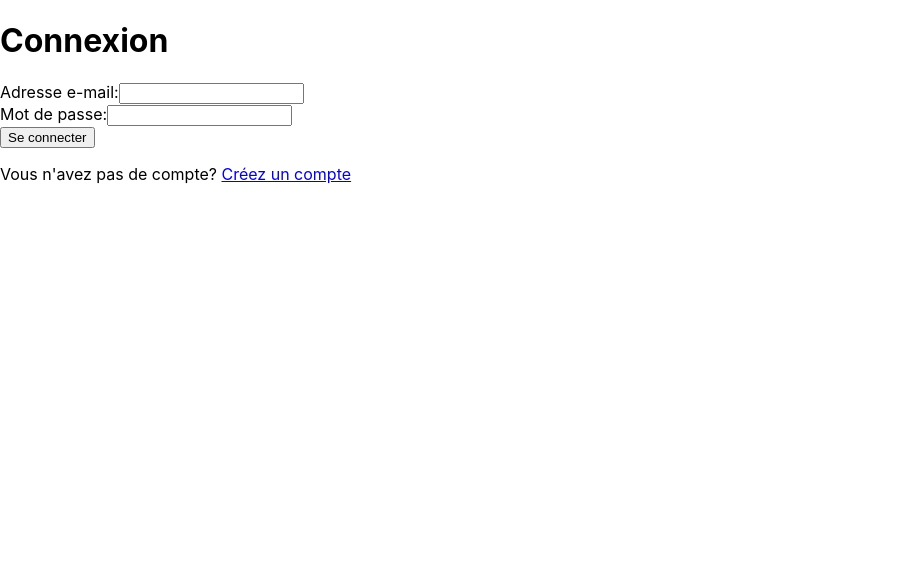
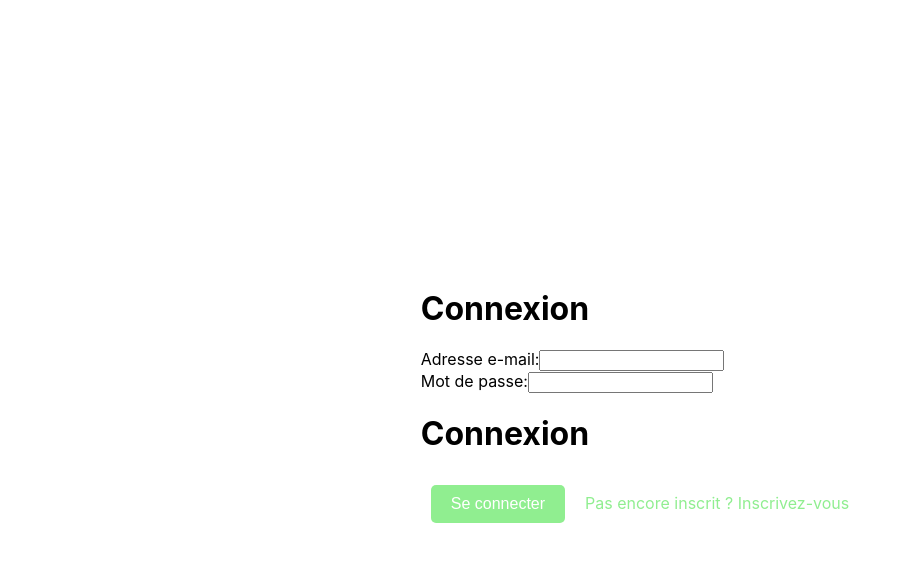
Before and after one commit to Re-LL/MSPR, a React (Create React App) app in the folder msprapp/: page / in a window 1280 px wide. Shown: the top 562 px of the page, without its empty margins (0-911 px from the left). Built offline with nearby package versions, Linux system fonts and the light colour scheme.

Commit message:
CSS V0.1

```diff
--- a/msprapp/package.json
+++ b/msprapp/package.json
@@ -10,6 +10,7 @@
     "react-dom": "^18.2.0",
     "react-router-dom": "^6.10.0",
     "react-scripts": "5.0.1",
+    "styled-components": "^5.3.9",
     "web-vitals": "^2.1.4"
   },
   "scripts": {
--- a/msprapp/src/App.js
+++ b/msprapp/src/App.js
@@ -1,16 +1,18 @@
-
 import React from 'react';
 import { BrowserRouter as Router, Route, Routes } from 'react-router-dom';
 import Connexion from './Connexion';
 import Inscription from './Inscription';
+import { Container } from './styles';
 
 const App = () => {
   return (
     <Router>
-      <Routes>
-        <Route path="/" element={<Connexion />} />
-        <Route path="/inscription" element={<Inscription />} />
-      </Routes>
+      <Container>
+        <Routes>
+          <Route path="/" element={<Connexion />} />
+          <Route path="/inscription" element={<Inscription />} />
+        </Routes>
+      </Container>
     </Router>
   );
 };
--- a/msprapp/src/Connexion.js
+++ b/msprapp/src/Connexion.js
@@ -1,6 +1,5 @@
-
 import React, { useState } from 'react';
-import { Link } from 'react-router-dom';
+import { MainButton, NavLink } from './styles.js';
 
 const Connexion = () => {
   const [email, setEmail] = useState('');
@@ -8,7 +7,7 @@ const Connexion = () => {
 
   const handleSubmit = async (e) => {
     e.preventDefault();
-    // todo vérifier et envoyer identifiants api
+    // À faire : vérifier et envoyer les identifiants à l'API
   };
 
   return (
@@ -33,12 +32,12 @@ const Connexion = () => {
             onChange={(e) => setMotDePasse(e.target.value)}
           />
         </div>
-        <button type="submit">Se connecter</button>
+        <div>
+          <h1>Connexion</h1>
+          <MainButton>Se connecter</MainButton>
+          <NavLink href="/inscription">Pas encore inscrit ? Inscrivez-vous</NavLink>
+        </div>
       </form>
-      <p>
-        Vous n'avez pas de compte?{' '}
-        <Link to="/inscription">Créez un compte</Link>
-      </p>
     </div>
   );
 };
--- a/msprapp/src/Inscription.js
+++ b/msprapp/src/Inscription.js
@@ -1,4 +1,5 @@
 import React, { useState } from 'react';
+import { MainButton, NavLink } from './styles.js';
 
 const Inscription = () => {
   const [nom, setNom] = useState('');
@@ -91,7 +92,8 @@ const Inscription = () => {
             onChange={(e) => setVerificationMotDePasse(e.target.value)}
           />
         </div>
-        <button type="submit">S'inscrire</button>
+        <MainButton>S'inscrire</MainButton>
+        <NavLink href="/">J'ai déjà un compte. Se connecter</NavLink>
       </form>
     </div>
   );
--- /dev/null
+++ b/msprapp/src/styles.js
@@ -0,0 +1,36 @@
+import styled from 'styled-components';
+
+export const Container = styled.div`
+  display: flex;
+  flex-direction: column;
+  justify-content: center;
+  align-items: center;
+  height: 100vh;
+  background-color: white;
+`;
+
+export const MainButton = styled.button`
+  background-color: #90ee90; // Vert clair
+  color: white;
+  border: none;
+  border-radius: 5px;
+  padding: 10px 20px;
+  font-size: 16px;
+  margin: 10px;
+  cursor: pointer;
+  text-decoration: none;
+
+  &:hover {
+    background-color: #7cdb7f;
+  }
+`;
+
+export const NavLink = styled.a`
+  color: #90ee90; // Vert clair
+  text-decoration: none;
+  margin: 10px;
+
+  &:hover {
+    text-decoration: underline;
+  }
+`;
```
Also changed, not shown: 2 other files (tests, documents, lock files or other folders).
